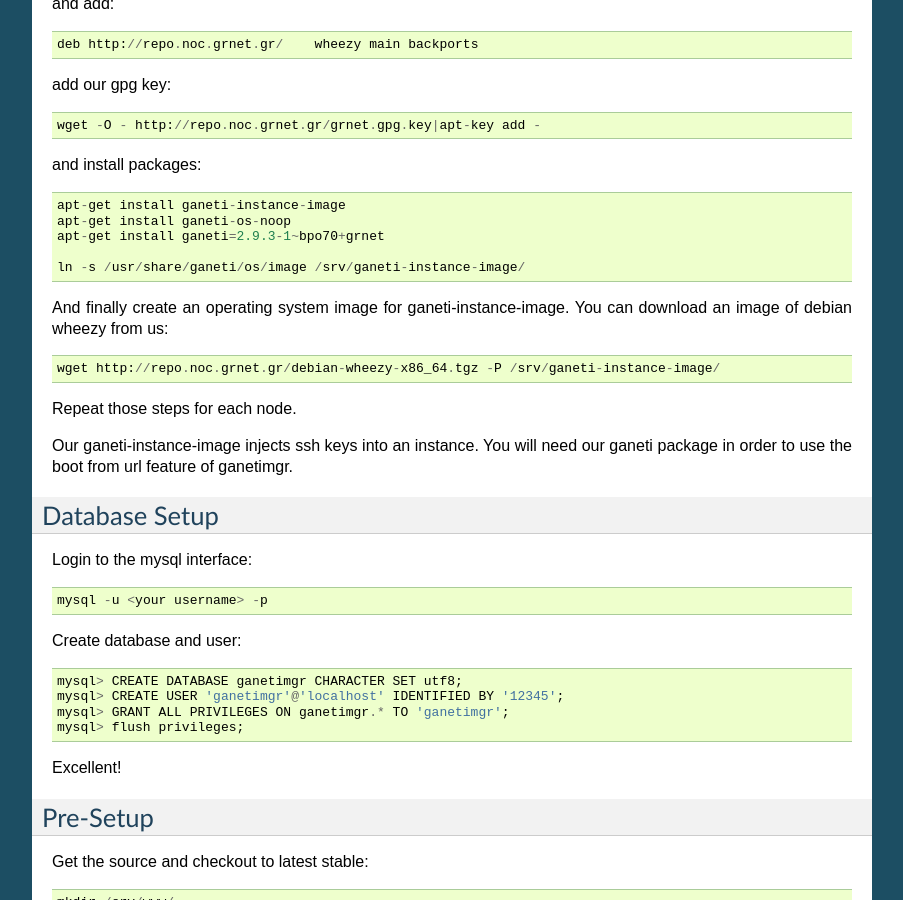
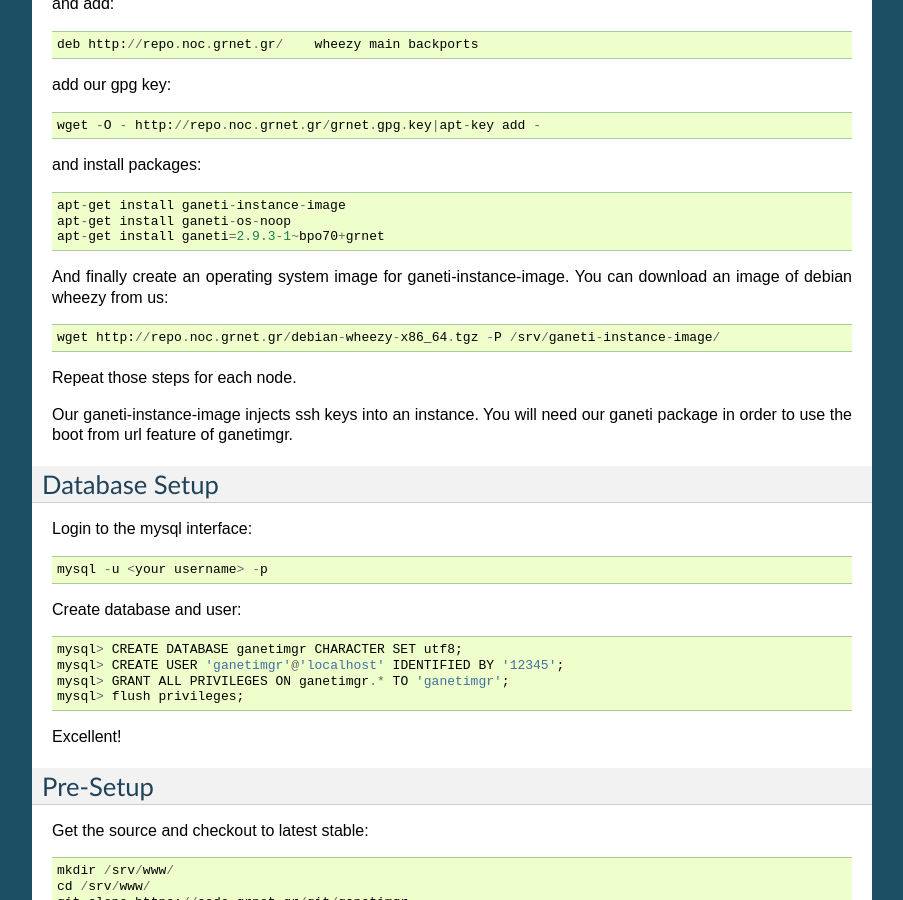
Before and after one commit to grnet/ganetimgr, a Sphinx documentation site: the page built from docs/source/install.rst, in a window 1280 px wide and 900 px high, scrolled down 527 px. Shown: the whole window, without its empty margins (198-1101 px from the left). Built offline with Sphinx 7.4.7, drawn with Linux system fonts in a browser that asks for light colours.

Commit message:
Removed wrong instructions from install docs.

```diff
--- a/docs/source/install.rst
+++ b/docs/source/install.rst
@@ -41,8 +41,6 @@
     apt-get install ganeti-instance-image
     apt-get install ganeti-os-noop
     apt-get install ganeti=2.9.3-1~bpo70+grnet
-
-    ln -s /usr/share/ganeti/os/image /srv/ganeti-instance-image/
 
 And finally create an operating system image for ganeti-instance-image. You can download an image of debian wheezy from us::
 
```
